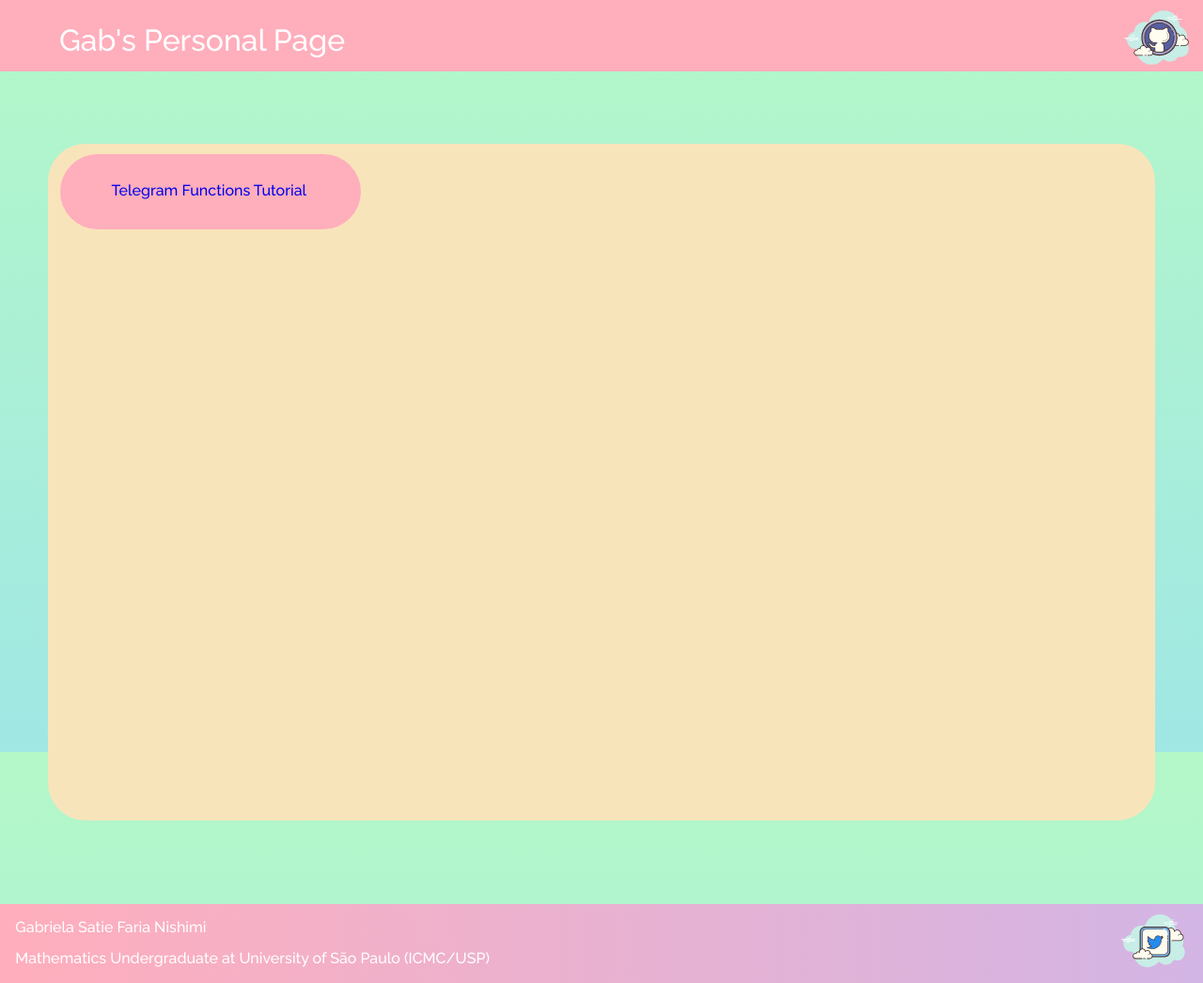
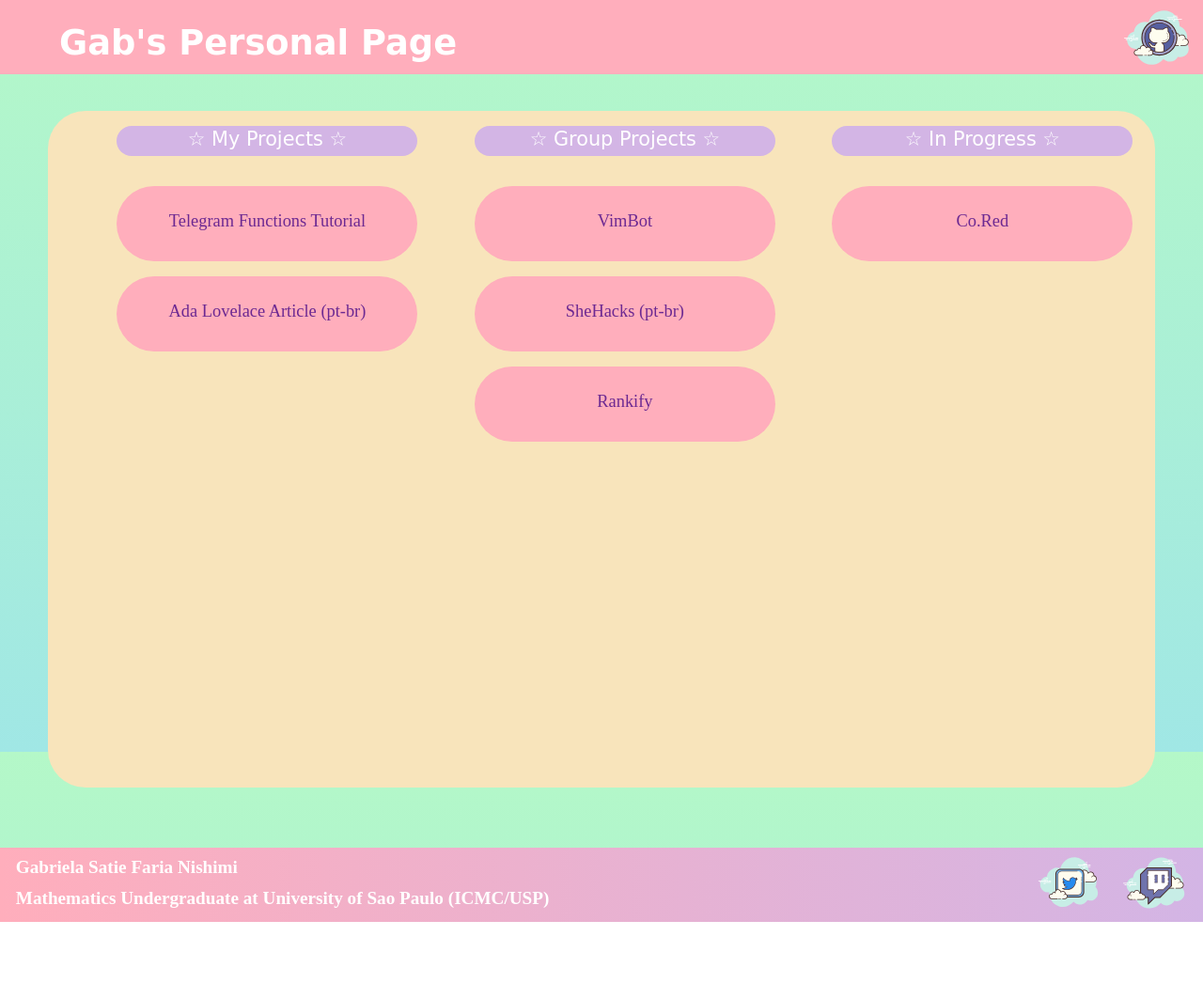
Before and after one commit to pedrohdjs/gabiusp.github.io, a plain HTML site: page docs/index.html in a window 1280 px wide. Shown: the whole page at 94% size. After the commit the page ends 981 px from the top, so only its background shows below. Drawn offline with Linux system fonts and the light colour scheme; a web font is replaced by a local one.

Commit message:
Finishing up HTML + CSS

```diff
--- a/docs/assets/css/colors.css
+++ b/docs/assets/css/colors.css
@@ -1,6 +1,7 @@
 :root {
     --light-pink: #ffaebc;
     --light-lilac: #d3b5e5;
+    --dark-lilac: #6c2992;
     --light-blue: #a0e7e5;
     --light-mint: #b4f8c8;
     --light-yellow: #f8e4bb;
--- a/docs/assets/css/fonts.css
+++ b/docs/assets/css/fonts.css
@@ -1,4 +1,27 @@
-* {
-    font-family: 'Raleway';
-    font-weight: 500;
+h1 {
+    font-family: "Gaegu", cursive;
+    font-weight: 700;
+    font-size: 2.3em;
+    color: var(--white);
 }
+
+.titles p {
+    font-family: "Gaegu", cursive;
+    font-weight: "400";
+    font-size: 1.3em;
+    color: var(--white);
+}
+
+.posts a {
+    font-family: "Gamja Flower";
+    font-weight: 400;
+    font-size: 1.15em;
+    color: var(--dark-lilac);
+}
+
+#main-footer ul {
+    font-family: "Gaegu";
+    font-weight: 700;
+    font-size: 1.2em;
+    color: var(--white);
+}
--- a/docs/assets/css/style.css
+++ b/docs/assets/css/style.css
@@ -13,7 +13,7 @@ body {
     justify-content: space-between;
     align-content: center;
     padding-top: 0%;
-    padding-bottom: 1.2%;
+    padding-bottom: 1%;
     padding-left: 4%;
     padding-right: 4%;
     background-color: var(--light-pink);
@@ -22,7 +22,6 @@ body {
 #main-header h1 {
     margin-left: 1%;
     margin-top: 2%;
-    color: var(--white);
 }
 
 #main-header a {
@@ -37,44 +36,65 @@ body {
 
 #main-header a img:hover {
     transition: 0.5s;
-    transform: scale(1.2);
+    transform: scale(1.15);
 }
 
 #main-section {
     width: 90%;
-    margin-top: 6%;
-    margin-bottom: 7%;
+    margin-top: 3%;
+    margin-bottom: 5%;
     margin-left: 4%;
     margin-right: 4%;
     padding-left: 1%;
     padding-right: 1%;
     display: flex;
     flex-direction: row;
-    justify-content: space-between;
     border-radius: 40px;
     height: 45em;
     background-color: var(--light-yellow);
 }
 
-#posts {
-    margin-top: 1%;
+.sections {
+    height: 45em;
+    margin-left: 5.25%;
+}
+
+.sections > .titles {
+    display: flex;
+    text-align: center;
+    margin-top: 5%;
+    margin-bottom: 10%;
+    height: 2em;
+    width: 20em;
+    border-radius: 40px;
+    background-color: var(--light-lilac);
+}
+
+.sections > .titles p {
+    width: 20em;
+    margin-top: 0.8%;
+}
+
+.sections > .posts {
+    display: flex;
     height: 5em;
     width: 20em;
+    margin-bottom: 5%;
     border-radius: 40px;
     background-color: var(--light-pink);
+    transition: 0.5s;
 }
 
-#posts a {
-    display: flex;
-    flex-direction: row;
-    margin-top: 9%;
-    margin-left: 17%;
-    margin-right: 17%;
-    transition: 0.3s;
+.sections > .posts:hover {
+    transform: scale(1.05);
+    transition: 0.5s;
 }
 
-#posts a:hover {
-    transform: scale(1.05);
+.sections > .posts a {
+    height: 2.9em;
+    width: 20em;
+    padding-top: 1.5em;
+    text-align: center;
     transition: 0.3s;
 }
 
@@ -91,18 +111,23 @@ body {
 
 #main-footer ul li {
     display: inline-block;
-    margin-top: 2%;
+    margin-top: 1.3%;
     margin-left: 0.5%;
     font-size: 1em;
-    color: var(--white);
 }
 
-#main-footer a img {
-    height: 5em;
+#main-footer > #social {
+    display: flex;
+    width: 10.5em;
+    justify-content: space-between;
+}
+
+#main-footer > #social a img {
+    height: 4.7em;
     transition: 0.5s;
 }
 
-#main-footer a img:hover {
-    transform: scale(1.2);
+#main-footer > #social a img:hover {
+    transform: scale(1.15);
     transition: 0.5s;
 }
--- a/docs/index.html
+++ b/docs/index.html
@@ -2,8 +2,10 @@
 <head>
     <title>Gab Satie</title>
     <meta charset="UTF-8">
+    <link rel="icon" href="assets/img/cloud.svg" type="image/svg">
     <link rel="preconnect" href="https://fonts.gstatic.com">
-    <link href="https://fonts.googleapis.com/css2?family=Raleway:wght@500&display=swap" rel="stylesheet">
+    <link href="https://fonts.googleapis.com/css2?family=Gaegu:wght@400;700&display=swap" rel="stylesheet">
+    <link href="https://fonts.googleapis.com/css2?family=Gamja+Flower:wght@400&display=swap" rel="stylesheet">
     <link rel="stylesheet" href="./assets/css/reset.css">
     <link rel="stylesheet" href="./assets/css/colors.css">
     <link rel="stylesheet" href="./assets/css/fonts.css">
@@ -19,19 +21,70 @@
         </a>
     </header>
     <section id="main-section">
-        <div id="posts">
-            <a href="https://gabiusp.github.io/telegram-functions-tutorial/">
-                Telegram Functions Tutorial
-            </a>
+        <div class="sections">
+            <div class="titles">
+                <p>
+                    ☆ My Projects ☆
+                </p>
+            </div>
+            <div class="posts">
+                <a href="https://gabiusp.github.io/telegram-functions-tutorial/" target="__blank">
+                    Telegram Functions Tutorial
+                </a>
+            </div>
+            <div class="posts">
+                <a href="https://drive.google.com/file/d/1bKVTZfNGe5DKnD7PT7aOs55tz1xrvtkq/view?usp=drivesdk" target="__blank">
+                    Ada Lovelace Article (pt-br)
+                </a>
+            </div>
+        </div>
+        <div class="sections">
+            <div class="titles">
+                <p>
+                    ☆ Group Projects ☆
+                </p>
+            </div>
+            <div class="posts">
+                <a href="https://github.com/gabiusp/VimBot" target="__blank">
+                    VimBot
+                </a>
+            </div>
+            <div class="posts">
+                <a href="https://github.com/milenacsilva/shehacks-2020" target="__blank">
+                    SheHacks (pt-br)
+                </a>
+            </div>
+            <div class="posts">
+                <a href="https://github.com/USPCodeLabSanca/onboarding-2021-01-front-1" target="__blank">
+                    Rankify
+                </a>
+            </div>
+        </div>
+        <div class="sections">
+            <div class="titles">
+                <p>
+                    ☆ In Progress ☆
+                </p>
+            </div>
+            <div class="posts">
+                <a href="https://github.com/gabiusp/ConicsReducer" target="__blank">
+                    Co.Red
+                </a>
+            </div>
         </div>
     </section>
     <footer id="main-footer">
         <ul>
             <li>Gabriela Satie Faria Nishimi</li>
-            <li>Mathematics Undergraduate at University of São Paulo (ICMC/USP)</li>
+            <li>Mathematics Undergraduate at University of Sao Paulo (ICMC/USP)</li>
         </ul>
-        <a href="https://twitter.com/maththemagician" target="__blank">
-            <img src="assets/img/twitter-logo.svg" alt="Twitter Logo">
-        </a>
+        <div id="social">
+            <a href="https://twitter.com/mathTheMagician" target="__blank">
+                <img src="assets/img/twitter-logo.svg" alt="Twitter Logo">
+            </a>
+            <a href="https://twitch.com/kinseiStar" target="__blank" id="twitch">
+                <img src="assets/img/twitch-logo.svg" alt="Twitch Logo">
+            </a>
+        </div>
     </footer>
 </body>
```
Also changed, not shown: docs/assets/img/cloud.svg (added), docs/assets/img/twitch-logo.svg (added).
